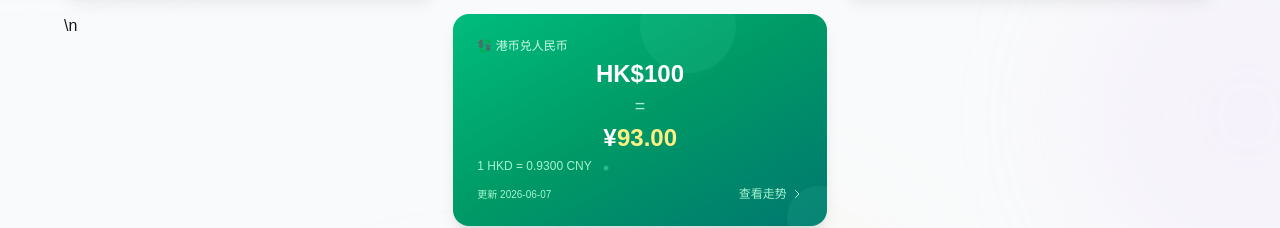
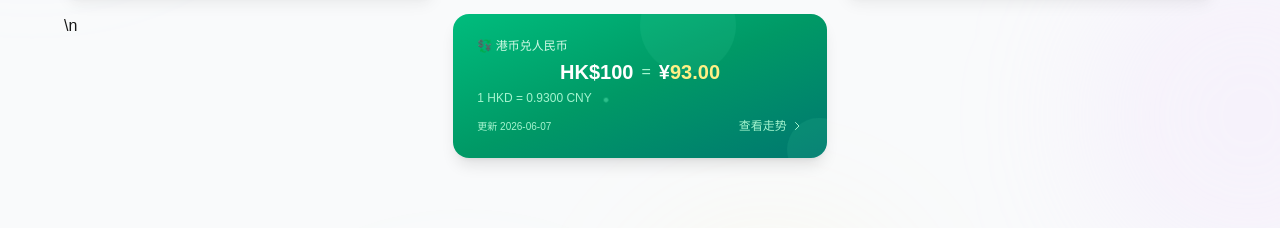
Before and after one commit to YIPchunyin/hongkongwork, a Next.js app: page / in a window 1280 px wide. Shown: the part 306-534 px from the top of the page. Built offline with nearby package versions, Linux system fonts and the light colour scheme; no server answers.

Commit message:
修复汇率显示\\n文本问题，改为同行显示

```diff
--- a/src/components/ExchangeRateWidget.tsx
+++ b/src/components/ExchangeRateWidget.tsx
@@ -54,11 +54,11 @@ export default function ExchangeRateWidget() {
 
       <div className="relative">
         <p className="text-emerald-100 text-xs font-medium mb-1">💱 港币兑人民币</p>
-        <div className="flex flex-col items-center mt-1 space-y-0.5">
-          <span className="text-xl sm:text-2xl font-bold">HK$100</span>
-          <span className="text-base sm:text-lg text-emerald-200 font-medium">=</span>
-          <span className="text-xl sm:text-2xl font-bold">¥<span className="text-yellow-200 inline-block animate-bounce-in">{cny100}</span></span>
-        </div>
+        <div className="flex items-center justify-center gap-2 mt-1">
+          <span className="text-lg sm:text-xl font-bold">HK$100</span>
+          <span className="text-base text-emerald-200 font-medium">=</span>
+          <span className="text-lg sm:text-xl font-bold">¥<span className="text-yellow-200 inline-block animate-bounce-in">{cny100}</span></span>
+</div>
         <div className="flex items-baseline gap-3 mt-1">
           <p className="text-emerald-200 text-xs">1 HKD = {rate.hkdToCny.toFixed(4)} CNY</p>
           <span className="w-1 h-1 rounded-full bg-emerald-300/50 animate-sparkle" />
```
